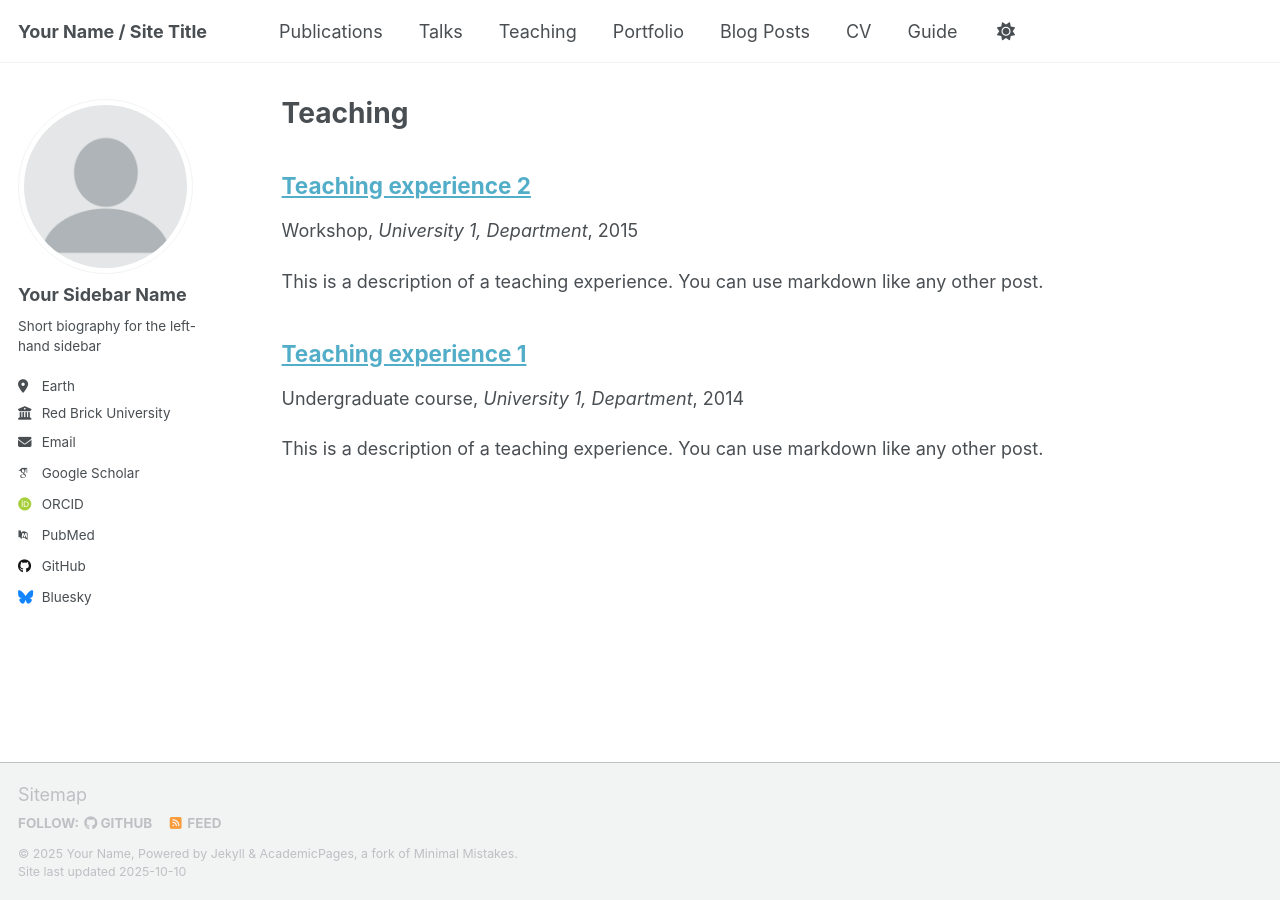
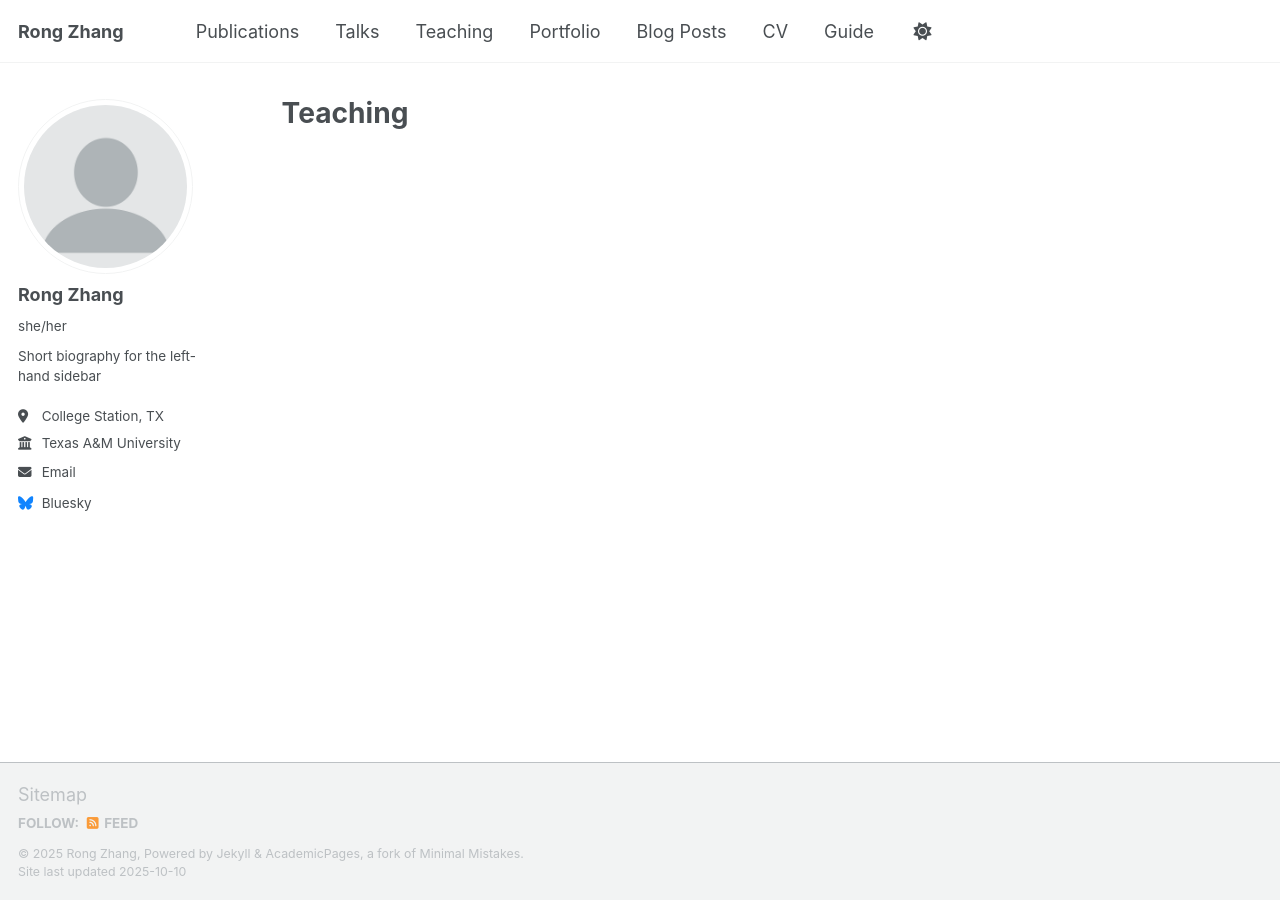
Before and after one commit to RongZhang123/RongZhang123.github.io, a Jekyll site: the page built from _pages/teaching.html, in a window 1280 px wide. Built offline with Jekyll 4.4.1, drawn with Linux system fonts in a browser that asks for light colours; some web fonts are replaced; a script that is not in the unit is left out.

Commit message:
Update _config.yml

```diff
--- a/_config.yml
+++ b/_config.yml
@@ -9,14 +9,14 @@
 # Basic Site Settings
 locale                   : "en-US"
 site_theme               : "default" # Currently available options are "default", "air"
-title                    : "Your Name / Site Title"
+title                    : "Rong Zhang"
 title_separator          : "-"
-name                     : &name "Your Name"
-description              : &description "Your Name's academic portfolio"   # Update this with a general description of your site, this is the default if not overridden by a page
-url                      : https://academicpages.github.io # The base hostname & protocol for your site e.g. "https://[your GitHub username].github.io",
+name                     : &name "Rong Zhang"
+description              : &description "Rong Zhang's academic portfolio"   # Update this with a general description of your site, this is the default if not overridden by a page
+url                      : https://rongzhang.github.io # The base hostname & protocol for your site e.g. "https://[your GitHub username].github.io",
                                                            # or if you already have some other page hosted on Github then use "https://[your GitHub username].github.io/[Your Repo Name]"
 baseurl                  : "" # the subpath of your site, e.g. "/blog"
-repository               : "academicpages/academicpages.github.io"
+repository               : "RongZhang123/rongzhang.github.io"
 
 # Site Author - The following control what appear as part of the author content on the side bar.
 #               If a field is blank the icon and link will not appear, otherwise it will be shown.
@@ -24,23 +24,23 @@
 author:
   # Biographic information
   avatar           : "profile.png"
-  name             : "Your Sidebar Name"
-  pronouns         : # example: "she/her"
+  name             : "Rong Zhang"
+  pronouns         : "she/her"
   bio              : "Short biography for the left-hand sidebar"
-  location         : "Earth"
-  employer         : "Red Brick University"
+  location         : "College Station, TX"
+  employer         : "Texas A&M University"
   uri              : # URL
-  email            : "none@example.org"
+  email            : "rongzhang@tamu.edu"
 
   # Academic websites
   academia         : # URL
   arxiv            : # URL - Update with the correct link to your profile
-  googlescholar    : "https://scholar.google.com/citations?user=PS_CX0AAAAAJ"
+  googlescholar    : #"https://scholar.google.com/citations?user=PS_CX0AAAAAJ"
   inspire-hep      : # URL
   impactstory      : # URL
-  orcid            : "http://orcid.org/yourorcidurl"
+  orcid            : #"http://orcid.org/yourorcidurl"
   semantic         : # URL
-  pubmed           : "https://www.ncbi.nlm.nih.gov/pubmed/?term=john+snow"
+  pubmed           : #"https://www.ncbi.nlm.nih.gov/pubmed/?term=john+snow"
   researchgate     : # URL
   scopus           : # URL
 
@@ -48,7 +48,7 @@
   bitbucket        : # Username - Update with your username on the site
   codepen          : # Username
   dribbble         : # Username
-  github           : "academicpages"
+  github           : #"academicpages"
   kaggle           : # Username
   stackoverflow    : # User number or user number and name (i.e., use "1" or "1/jeff-atwood")
 
@@ -218,17 +218,17 @@
 
 # These settings control the types of collections used by the template
 collections:
-  teaching:
+  Teaching:
     output: true
     permalink: /:collection/:path/
-  publications:
+  Research:
     output: true
     permalink: /:collection/:path/
   portfolio:
-    output: true
+    output: false
     permalink: /:collection/:path/
   talks:
-    output: true
+    output: false
     permalink: /:collection/:path/
 
 
```
